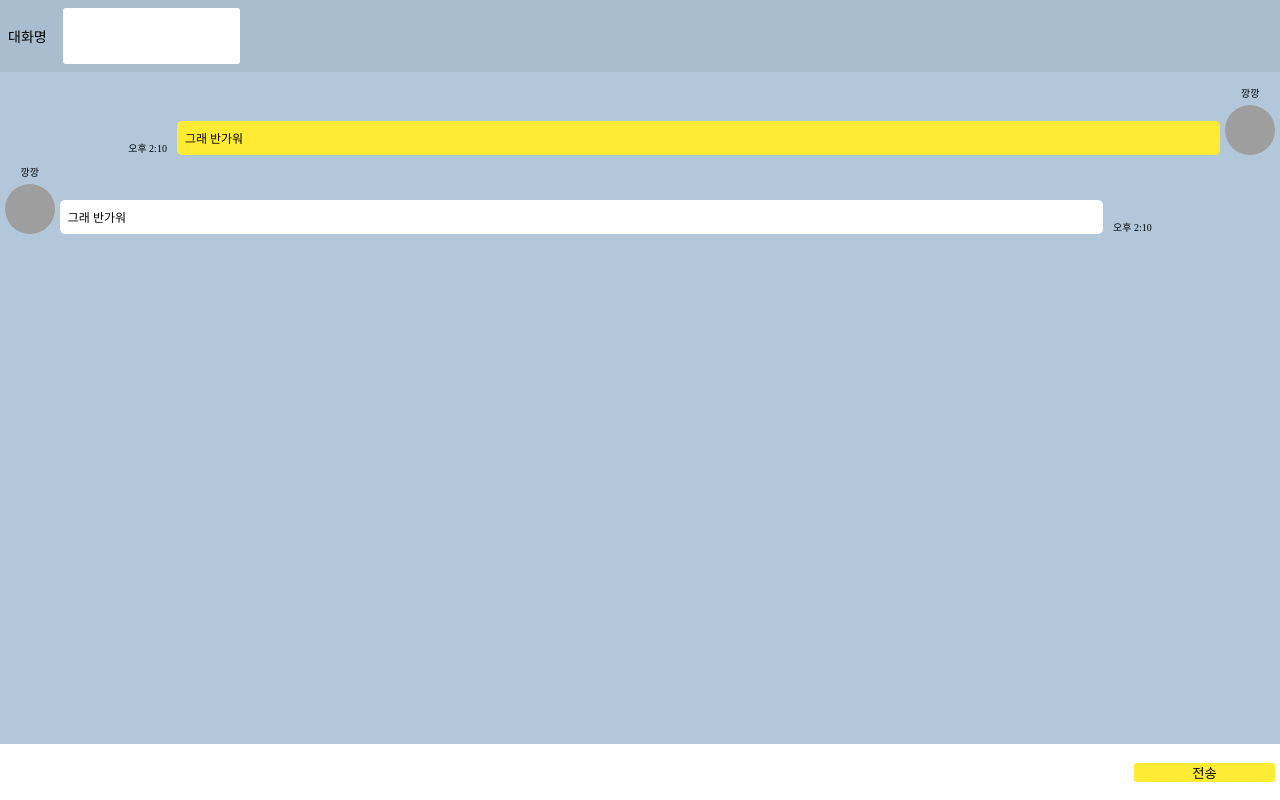
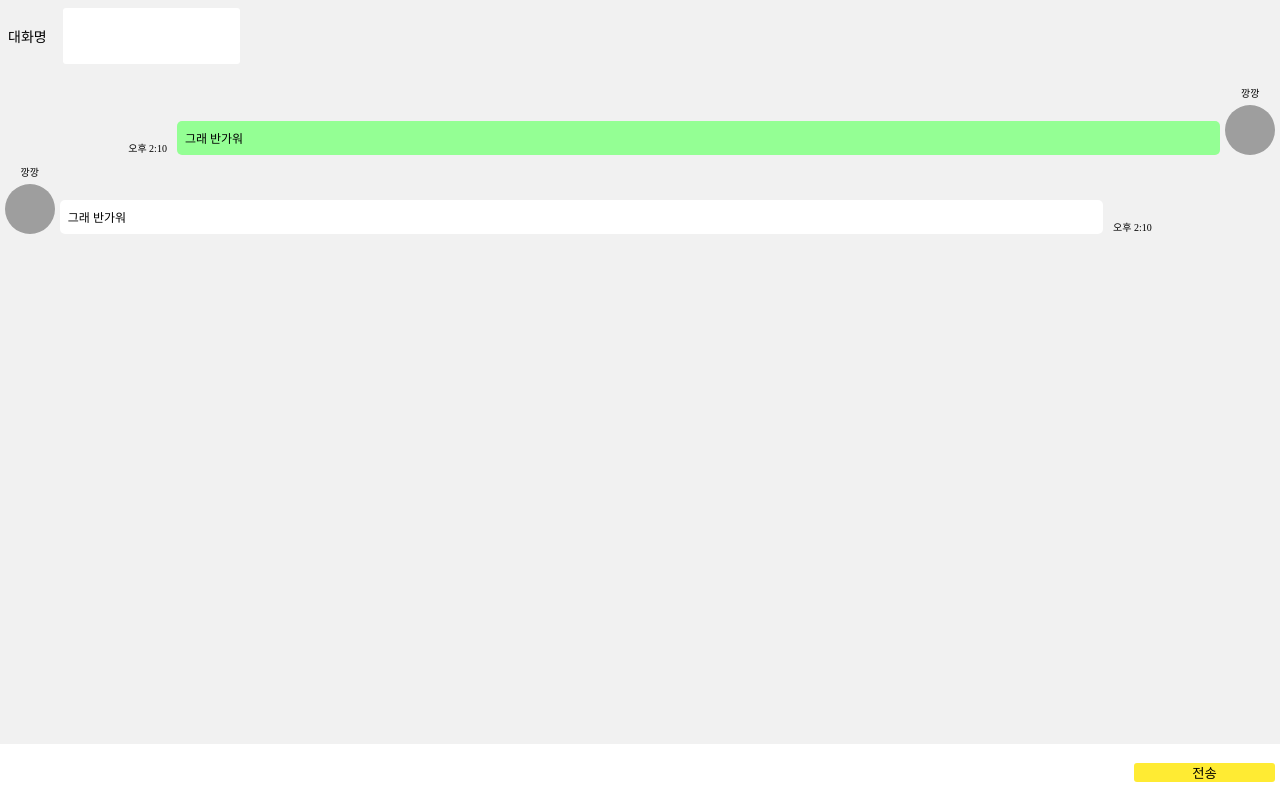
Before and after one commit to kim-min-ju449/Chatting, a website with bundled scripts: page src/index.html in a window 1280 px wide. Built offline with nearby package versions, Linux system fonts and the light colour scheme; grey boxes are pictures that could not be loaded; files whose address does not match are found by name.

Commit message:
색깔변경

```diff
--- a/src/css/style.css
+++ b/src/css/style.css
@@ -13,7 +13,8 @@ html, body{
     overflow: hidden;
 }
 .user-container{
-    background:#a9bdce;
+    /* background:#a9bdce; */
+    background:#f1f1f1;
     flex:1;
     display:flex;
     justify-content: flex-start;
@@ -31,7 +32,8 @@ html, body{
 }
 .display-container{
     flex:12;
-    background:#b2c7d9;
+    /* background:#b2c7d9; */
+    background:#f1f1f1;
     overflow-y:scroll;
 }
 .input-container{
@@ -56,6 +58,7 @@ html, body{
 .send-button{
     flex:1;
     background:#ffeb33;
+    /* background:#89fc89; */
     border: none;
     height: 100%;
     border-radius: 3px;
@@ -100,7 +103,8 @@ html, body{
     float: right;
 }
 .sent .message{
-    background:#ffeb33;
+    /* background:#ffeb33; */
+    background:#94ff94;
 }
 .received .message{
     background:#fff;
```
